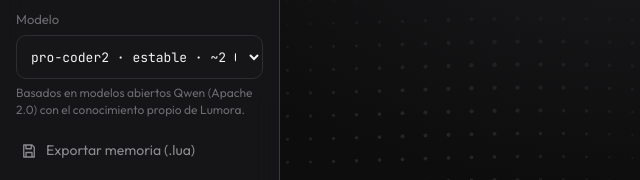
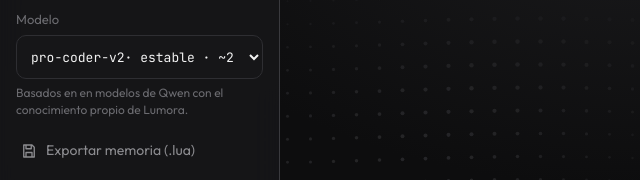
Before and after one commit to overthcode2011-stack/Lumora-AI, a plain HTML site: page Lumora/index.html in a window 1280 px wide. Shown: the part 496-676 px from the top of the page, 0-640 px from the left. Drawn offline with Linux system fonts and the light colour scheme; no server answers.

Commit message:
Actualizar index.html

```diff
--- a/Lumora/index.html
+++ b/Lumora/index.html
@@ -37,7 +37,7 @@
   <button class="newbtn" id="new"><svg class="i"><use href="#i-plus"/></svg>Nuevo chat</button>
   <label class="search"><svg class="i"><use href="#i-search"/></svg><input id="q" placeholder="Buscar chats por nombre" autocomplete="off"></label>
   <nav id="list" aria-label="Chats"></nav>
-  <label class="lvl"><span>Modelo</span><select id="nivel"><option value="pro-coder1">pro-coder1 · ligero · ~1 GB</option><option value="pro-coder2">pro-coder2 · estable · ~2 GB</option><option value="pro-coder3">pro-coder3 · preciso · ~6 GB</option><option value="pro-coder4">pro-coder4 · máximo · ~8 GB</option></select><span class="hint">Basados en modelos abiertos Qwen (Apache 2.0) con el conocimiento propio de Lumora.</span></label>
+  <label class="lvl"><span>Modelo</span><select id="nivel"><option value="pro-coder1">pro-coder-v1 · ligero · ~1 GB</option><option value="pro-coder2">pro-coder-v2· estable · ~2 GB</option><option value="pro-coder3">pro-coder-v3 · preciso · ~6 GB</option><option value="pro-coder4">pro-coder-v4 · máximo · ~8 GB</option></select><span class="hint">Basados en en modelos de Qwen con el conocimiento propio de Lumora.</span></label>
   <button class="ghost" id="exp"><svg class="i"><use href="#i-save"/></svg>Exportar memoria (.lua)</button>
   <button class="ghost" id="ds"><svg class="i"><use href="#i-down"/></svg>Exportar datos de entrenamiento</button>
   <div class="acct"><div class="av"><svg class="i"><use href="#i-user"/></svg></div><div><b>Guest</b><small id="dev"></small></div></div>
```
